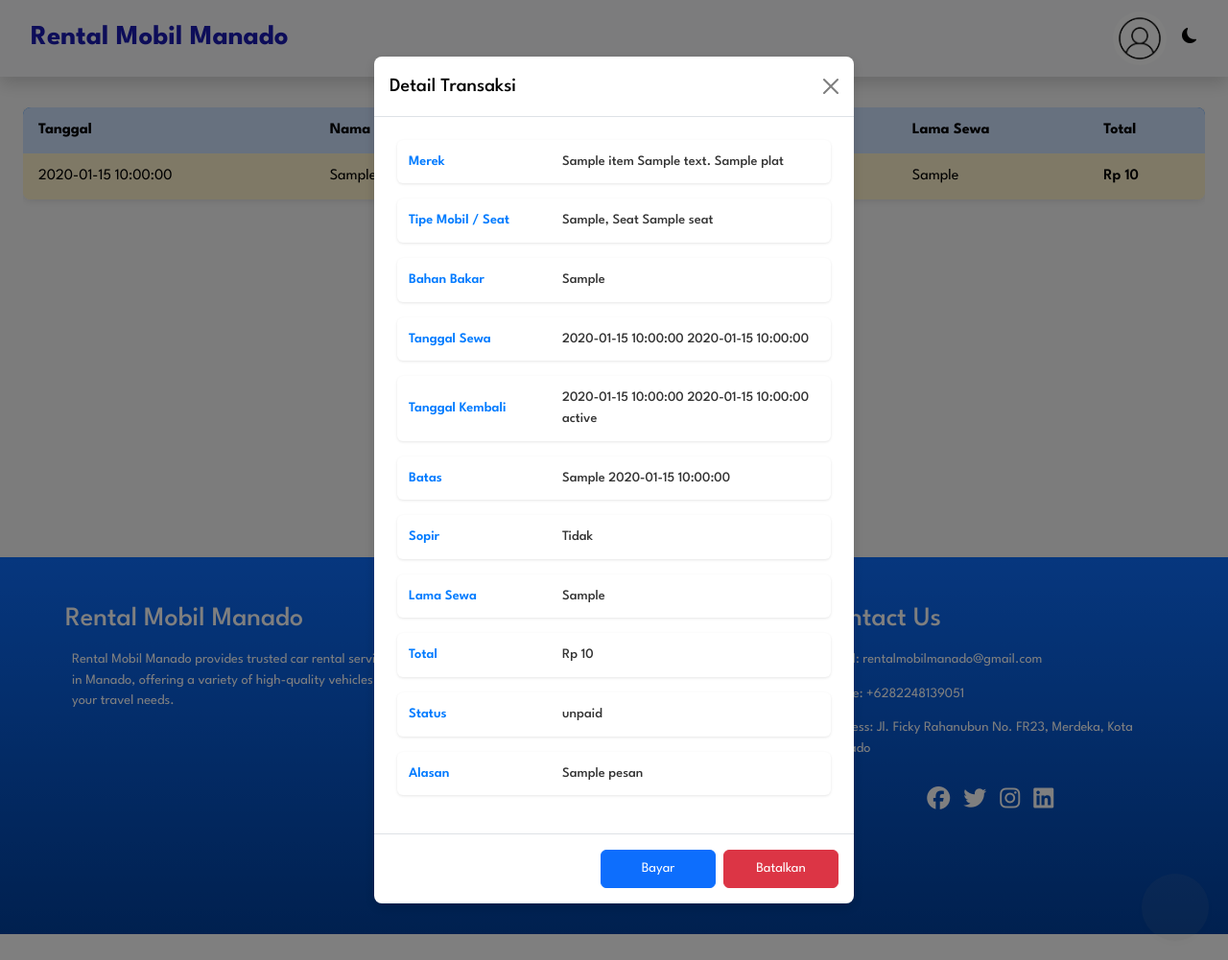
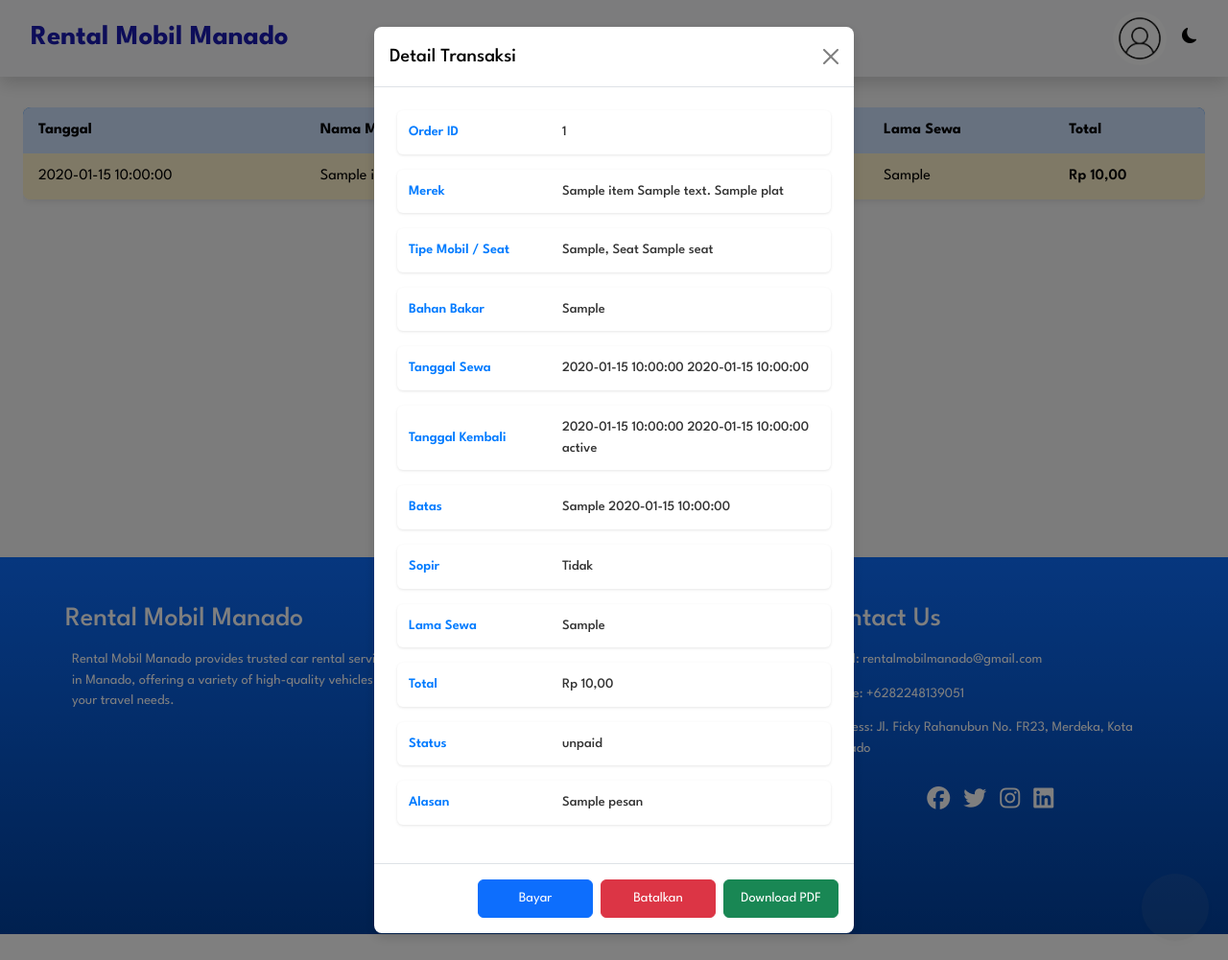
Before and after one commit to ficky230596/Coba-Skripsi, a Flask app: template templates/main/transaction.html in a window 1280 px wide, after a click that opens the changed part. Shown: the whole page at 96% size. Run offline with Flask 3, Linux system fonts and the light colour scheme; the template is opened without the code that fills it: most values are stand-ins (such as "Sample title", 1, 10 or a date in 2020); parts of the project's set-up code (start-up, migrations or seed data) failed here and were passed over; some libraries are stand-ins or nearby versions; grey boxes are pictures that could not be loaded.

Commit message:
download invoice

```diff
--- a/static/js/main/transaction.js
+++ b/static/js/main/transaction.js
@@ -139,3 +139,163 @@ $(document).ready(function () {
     // Urutkan tabel saat halaman dimuat
     sortTableByDate();
 });
+
+$(document).ready(function () {
+    // Format currency untuk elemen dengan data-target="currency"
+    function formatCurrency() {
+        $('[data-target="currency"]').each(function () {
+            const value = parseFloat($(this).data('original-value') || $(this).text());
+            if (!isNaN(value)) {
+                $(this).text(new Intl.NumberFormat('id-ID', { style: 'currency', currency: 'IDR' }).format(value));
+            } else {
+                console.warn('Invalid currency value:', $(this).text());
+                $(this).text('Tidak Valid');
+            }
+        });
+    }
+
+    // Panggil formatCurrency saat halaman dimuat
+    formatCurrency();
+
+    // Handler untuk tombol Batalkan
+    $(document).on('click', '.cancel-button', function () {
+        const orderId = $(this).data('order-id');
+        const $button = $(this);
+        const $loadingIcon = $button.find('.loading-icon');
+        const $span = $button.find('span');
+
+        if (confirm('Apakah Anda yakin ingin membatalkan transaksi ini?')) {
+            $loadingIcon.removeClass('d-none');
+            $span.text('Membatalkan...');
+            $button.prop('disabled', true);
+
+            $.ajax({
+                type: 'POST',
+                url: '/api/cancel_transaction',
+                data: JSON.stringify({ order_id: orderId }),
+                contentType: 'application/json',
+                success: function (response) {
+                    if (response.result === 'success') {
+                        alert('Transaksi berhasil dibatalkan');
+                        location.reload();
+                    } else {
+                        alert(response.msg || 'Gagal membatalkan transaksi');
+                        $loadingIcon.addClass('d-none');
+                        $span.text('Batalkan');
+                        $button.prop('disabled', false);
+                    }
+                },
+                error: function (xhr, status, error) {
+                    console.error('Error cancelling transaction:', status, error, xhr.responseText);
+                    alert('Gagal membatalkan transaksi');
+                    $loadingIcon.addClass('d-none');
+                    $span.text('Batalkan');
+                    $button.prop('disabled', false);
+                }
+            });
+        }
+    });
+
+    // Handler untuk tombol Download PDF
+    $(document).on('click', '.download-pdf-button', function () {
+        const id = $(this).data('id');
+        const orderId = $(this).data('order-id');
+        const modalBody = $(`#modal-${id} .modal-body`);
+
+        if (!modalBody.length) {
+            console.error(`Modal body untuk ID modal-${id} tidak ditemukan`);
+            alert('Gagal menghasilkan PDF: Detail transaksi tidak ditemukan.');
+            return;
+        }
+
+        // Ambil data dari modal
+        const data = {};
+        modalBody.find('li').each(function () {
+            const label = $(this).find('.label').text().trim();
+            const value = $(this).find('.value').text().trim();
+            data[label] = value;
+        });
+
+        // Perbaiki pemrosesan Total
+        if (data['Total']) {
+            const totalElement = modalBody.find('.value[data-target="currency"]');
+            let totalValue = parseFloat(totalElement.data('original-value'));
+            if (isNaN(totalValue)) {
+                totalValue = parseFloat(totalElement.text().replace(/[^\d]/g, '')) || 0;
+            }
+            console.log('Raw Total Value:', totalValue); // Debugging
+            if (!isNaN(totalValue)) {
+                data['Total'] = new Intl.NumberFormat('id-ID', { style: 'currency', currency: 'IDR' }).format(totalValue);
+            } else {
+                data['Total'] = 'Tidak Valid';
+                console.error('Total value is invalid:', totalElement.text());
+            }
+        }
+
+        // Template PDF dengan tampilan rapi dan fallback untuk logo
+        const logoSrc = '/static/gambar/login3.png';
+        const pdfTemplate = `
+            <div style="font-family: Arial, sans-serif; padding: 20px; width: 180mm; color: #333;">
+                <div style="display: flex; justify-content: space-between; align-items: center; margin-bottom: 20px;">
+                    <div>
+                        <h1 style="font-size: 24px; margin: 0; color: #1a73e8;">Invoice Transaksi</h1>
+                        <p style="margin: 5px 0; font-size: 14px;"><strong>Order ID:</strong> ${orderId}</p>
+                        <p style="margin: 5px 0; font-size: 14px;"><strong>Tanggal:</strong> ${new Date().toLocaleDateString('id-ID')}</p>
+                    </div>
+                    <img src="${logoSrc}" style="width: 80px; height: auto;" alt="Logo" onerror="this.style.display='none';">
+                </div>
+                <hr style="border: 1px solid #1a73e8; margin: 10px 0;">
+                <table style="width: 100%; border-collapse: collapse; font-size: 14px;">
+                    <tbody>
+                        ${Object.entries(data).map(([label, value]) => `
+                            <tr>
+                                <td style="padding: 8px; font-weight: bold; width: 30%; border-bottom: 1px solid #ddd;">${label}</td>
+                                <td style="padding: 8px; border-bottom: 1px solid #ddd;">${value}</td>
+                            </tr>
+                        `).join('')}
+                    </tbody>
+                </table>
+                <div style="margin-top: 20px; font-size: 12px; color: #666; text-align: center;">
+                    <p>Terima kasih atas transaksi Anda!</p>
+                    <p>Rental Rental Mobil Manado - Jl. Manado No. 123, Manado, Indonesia</p>
+                    <p>Email: contact @fickyrahanubun@gmail.com.com | Telepon: (021) 123-4567</p>
+                </div>
+            </div>
+        `;
+
+        // Buat elemen sementara untuk render PDF
+        const tempDiv = $('<div>').html(pdfTemplate).css({
+            position: 'absolute',
+            left: '-9999px',
+            width: '180mm'
+        }).appendTo('body');
+
+        // Gunakan html2canvas untuk render template
+        html2canvas(tempDiv[0], {
+            scale: 2,
+            useCORS: true
+        }).then(canvas => {
+            const imgData = canvas.toDataURL('image/png');
+            const { jsPDF } = window.jspdf;
+            const pdf = new jsPDF('p', 'mm', 'a4');
+            const imgProps = pdf.getImageProperties(imgData);
+            const pdfWidth = pdf.internal.pageSize.getWidth();
+            const pdfHeight = (imgProps.height * pdfWidth) / imgProps.width;
+
+            // Tambahkan halaman tambahan jika konten terlalu panjang
+            if (pdfHeight > pdf.internal.pageSize.getHeight() - 20) {
+                pdf.addPage();
+                pdf.addImage(imgData, 'PNG', 10, 10, pdfWidth - 20, pdfHeight);
+            } else {
+                pdf.addImage(imgData, 'PNG', 10, 10, pdfWidth - 20, pdfHeight);
+            }
+
+            pdf.save(`invoice_${orderId}.pdf`);
+            tempDiv.remove();
+        }).catch(error => {
+            console.error('Error generating PDF:', error);
+            alert('Gagal menghasilkan PDF. Silakan coba lagi.');
+            tempDiv.remove();
+        });
+    });
+});
--- a/templates/main/transaction.html
+++ b/templates/main/transaction.html
@@ -2,19 +2,33 @@
 {% block title %}| Transaksi{% endblock %}
 
 {% block js %}
+<script src="https://cdnjs.cloudflare.com/ajax/libs/jspdf/2.5.1/jspdf.umd.min.js"></script>
+<script src="https://cdnjs.cloudflare.com/ajax/libs/html2canvas/1.4.1/html2canvas.min.js"></script>
 <script src="{{ url_for('static', filename='js/main/transaction.js') }}"></script>
 {% endblock %}
 
 {% block css %}
 <link rel="stylesheet" href="{{ url_for('static', filename='css/main/transaksi.css') }}">
+<style>
+    .modal-body ul li {
+        font-size: 14px;
+        margin-bottom: 10px;
+    }
 
+    .modal-body .label {
+        font-weight: bold;
+        width: 150px;
+    }
+
+    .modal-body .value {
+        flex: 1;
+    }
+</style>
 {% endblock %}
 
 {% block content %}
 <section class="transaction-section">
     <div id="payment-alert" class="alert alert-danger d-none" role="alert"></div>
-
-    <!-- Kontainer tabel -->
     <div class="table-responsive">
         <table class="table table-bordered table-hover">
             <thead class="table-primary">
@@ -36,12 +50,11 @@
                     <td data-label="Tipe Mobil">{{ dt.type_mobil }}</td>
                     <td data-label="Bahan Bakar">{{ dt.bahan_bakar }}</td>
                     <td data-label="Lama Sewa">{{ dt.lama_rental }}</td>
-                    <td data-label="Total" data-target="currency">{{ dt.total }}</td>
+                    <td data-label="Total" data-target="currency" data-original-value="{{ dt.total }}">{{ dt.total }}
+                    </td>
                 </tr>
-
-                <!-- Modal Detail Transaksi -->
                 <div class="modal fade" id="modal-{{dt._id}}" data-bs-backdrop="static" data-bs-keyboard="false"
-                    tabindex="-1" aria-labelledby="staticBackdropLabel-{{dt._id}}" aria-hidden="true">
+                    tabindex="-1" aria-labelledby="staticBackdropLabel-{{dt._id}}" aria-hidden="false">
                     <div class="modal-dialog modal-dialog-centered">
                         <div class="modal-content">
                             <div class="modal-header">
@@ -51,6 +64,10 @@
                             </div>
                             <div id="rental-modal" class="modal-body">
                                 <ul class="list-unstyled">
+                                    <li class="d-flex align-items-center mb-3">
+                                        <span class="label">Order ID</span>
+                                        <span class="value">{{ dt.order_id }}</span>
+                                    </li>
                                     <li class="d-flex align-items-center mb-3">
                                         <span class="label">Merek</span>
                                         <span class="value">{{ dt.item }} {{ dt.transmisi }} {{ dt.plat }}</span>
@@ -71,9 +88,10 @@
                                         <span class="label">Tanggal Kembali</span>
                                         <span class="value">
                                             {% if dt.status == 'canceled' %}
-                                            -  <!-- Tampilkan kosong untuk transaksi yang dibatalkan -->
+                                            -
                                             {% elif dt.actual_return_date %}
-                                            {{ dt.actual_return_date }} {{ dt.actual_return_time }} {{ dt.status_pengembalian | default('') }}
+                                            {{ dt.actual_return_date }} {{ dt.actual_return_time }} {{
+                                            dt.status_pengembalian | default('') }}
                                             {% else %}
                                             Belum dikembalikan
                                             {% endif %}
@@ -99,7 +117,8 @@
                                     </li>
                                     <li class="d-flex align-items-center mb-3">
                                         <span class="label">Total</span>
-                                        <span class="value" data-target="currency">{{ dt.total }}</span>
+                                        <span class="value" data-target="currency"
+                                            data-original-value="{{ dt.total }}">{{ dt.total }}</span>
                                     </li>
                                     <li class="d-flex align-items-center mb-3">
                                         <span class="label">Status</span>
@@ -113,9 +132,8 @@
                                     {% endif %}
                                 </ul>
                             </div>
-
-                            {% if dt.status == 'unpaid' %}
                             <div class="modal-footer">
+                                {% if dt.status == 'unpaid' %}
                                 <a href="/transaksi/{{ dt.order_id }}" class="btn btn-primary">Bayar</a>
                                 <button type="button" class="btn btn-danger cancel-button"
                                     data-order-id="{{ dt.order_id }}">
@@ -123,8 +141,10 @@
                                         class="loading-icon d-none">
                                     <span>Batalkan</span>
                                 </button>
+                                {% endif %}
+                                <button type="button" class="btn btn-success download-pdf-button" data-id="{{ dt._id }}"
+                                    data-order-id="{{ dt.order_id }}">Download PDF</button>
                             </div>
-                            {% endif %}
                         </div>
                     </div>
                 </div>
```
Also changed, not shown: static/Gambar/mobil/mobil-2025-22-03-09-08-27.png (added).
